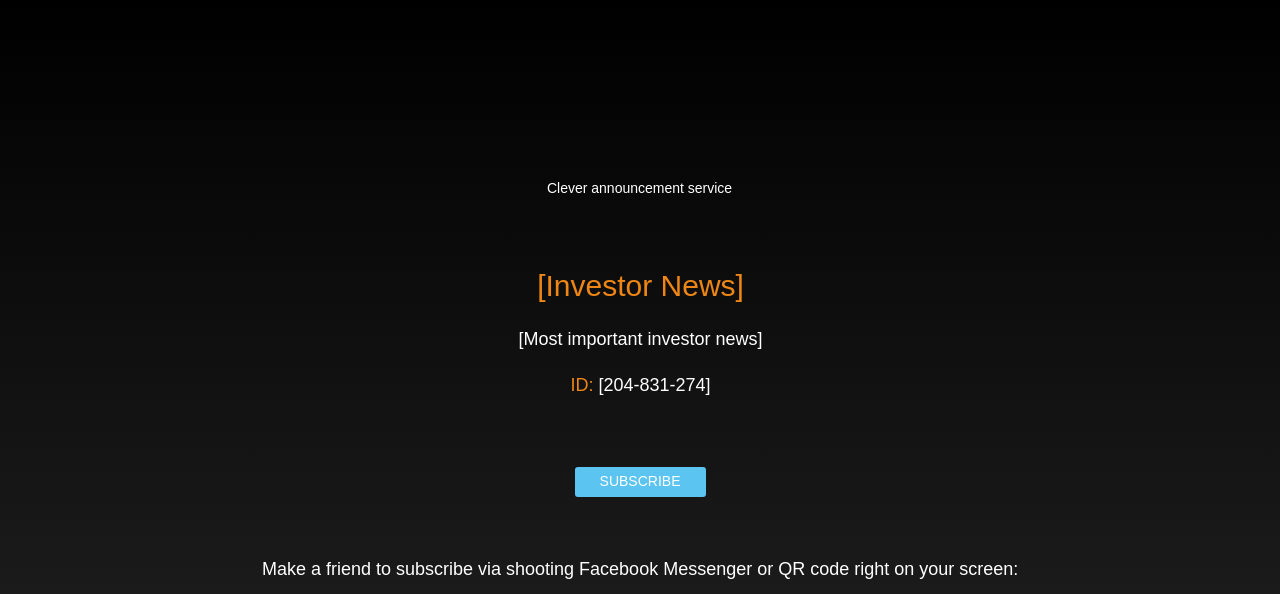
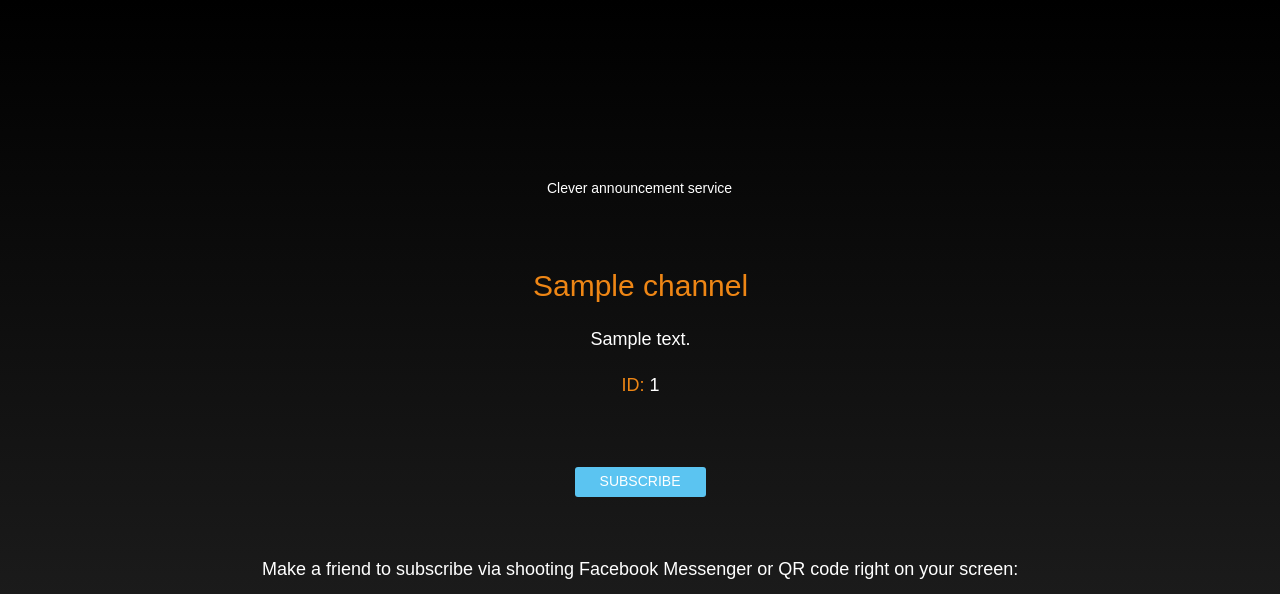
Before and after one commit to AlexeyBgsl/azure_testing, a Flask app: template web/templates/channel.html in a window 1280 px wide. Shown: the top 594 px of the page. Run offline with Flask 2, Linux system fonts and the light colour scheme; the template is opened without the code that fills it: most values are stand-ins (such as "Sample title", 1, 10 or a date in 2020); some libraries are stand-ins or nearby versions.

Commit message:
Web: basic per-channel info page

```diff
--- a/web/templates/channel.html
+++ b/web/templates/channel.html
@@ -47,23 +47,23 @@ if(typeof Muse == "undefined") window.Muse = {}; window.Muse.assets = {"required
      </div>
      <!-- m_editable region-id="editable-static-tag-U515-BP_infinity" template="channel.html" data-type="html" data-ice-options="disableImageResize,link,txtStyleTarget" -->
      <div class="clearfix colelem shared_content" id="u515-9" data-muse-uid="U515" data-muse-type="txt_frame" data-IBE-flags="txtStyleSrc" data-sizePolicy="fluidWidth" data-pintopage="page_fixedCenter" data-leftAdjustmentDoneBy="pu503" data-content-guid="u515-9_content"><!-- content -->
-      <h2 class="heading-channelInfo">[Investor News]</h2>
-      <p class="text-2">[Most important investor news]</p>
-      <p class="text-2"><span class="emphasis1">ID: </span>[204-831-274]</p>
+      <h2 class="heading-channelInfo">{{ channel.name }}</h2>
+      <p class="text-2">{{ channel.desc }}</p>
+      <p class="text-2"><span class="emphasis1">ID: </span>{{ channel.str_uchid }}</p>
      </div>
      <!-- /m_editable -->
      <!-- m_editable region-id="editable-static-tag-U1629-BP_infinity" template="channel.html" data-type="html" data-ice-options="disableImageResize,link,clickable,txtStyleTarget" data-ice-editable="link" -->
-     <a class="nonblock nontext rounded-corners button-normal clearfix colelem shared_content" id="u1629-4" href="https://m.me/locano.me?ref=sub:204831274" data-muse-uid="U1629" data-muse-type="txt_frame" data-IBE-flags="txtStyleSrc" data-sizePolicy="fixed" data-pintopage="page_fixedCenter" data-leftAdjustmentDoneBy="pu503" data-content-guid="u1629-4_content"><!-- content --><p class="button">Subscribe</p></a>
+     <a class="nonblock nontext rounded-corners button-normal clearfix colelem shared_content" id="u1629-4" href="https://m.me/locano.me?ref=sub:{{ channel.uchid }}" data-muse-uid="U1629" data-muse-type="txt_frame" data-IBE-flags="txtStyleSrc" data-sizePolicy="fixed" data-pintopage="page_fixedCenter" data-leftAdjustmentDoneBy="pu503" data-content-guid="u1629-4_content"><!-- content --><p class="button">Subscribe</p></a>
      <!-- /m_editable -->
      <!-- m_editable region-id="editable-static-tag-U547-BP_infinity" template="channel.html" data-type="image" -->
      <div class="rounded-corners codes clip_frame colelem" id="u547" data-muse-uid="U547" data-muse-type="img_frame" data-sizePolicy="fixed" data-pintopage="page_fixedCenter" data-leftAdjustmentDoneBy="pu503"><!-- image -->
-      <img class="block temp_no_img_src" id="u547_img" data-orig-src="images/fb-code.jpg?crc=4288517009" data-hidpi-src="images/fb-code_2x.jpg?crc=4183498336" alt="" width="228" height="228" data-muse-src="images/fb-code.jpg?crc=4288517009" src="images/blank.gif?crc=4208392903"/>
+      <img class="block temp_no_img_src" id="u547_img" data-orig-src="{{ channel.messenger_code }}?crc=4288517009" data-hidpi-src="{{ channel.messenger_code }}?crc=4183498336" alt="" width="228" height="228" data-muse-src="images/fb-code.jpg?crc=4288517009" src="images/blank.gif?crc=4208392903"/>
      </div>
      <!-- /m_editable -->
     </div>
     <!-- m_editable region-id="editable-static-tag-U4017-BP_infinity" template="channel.html" data-type="image" -->
     <div class="codes clip_frame grpelem" id="u4017" data-muse-uid="U4017" data-muse-type="img_frame" data-sizePolicy="fixed" data-pintopage="page_fluidx"><!-- image -->
-     <img class="block temp_no_img_src" id="u4017_img" data-orig-src="images/qr-code.jpg?crc=3913189788" data-hidpi-src="images/qr-code_2x.jpg?crc=4162116331" alt="" width="228" height="228" data-muse-src="images/qr-code.jpg?crc=3913189788" src="images/blank.gif?crc=4208392903"/>
+     <img class="block temp_no_img_src" id="u4017_img" data-orig-src="{{ channel.qr_code }}?crc=3913189788" data-hidpi-src="{{ channel.qr_code }}?crc=4162116331" alt="" width="228" height="228" data-muse-src="images/qr-code.jpg?crc=3913189788" src="images/blank.gif?crc=4208392903"/>
     </div>
     <!-- /m_editable -->
     <div class="verticalspacer" data-offset-top="858" data-content-above-spacer="858" data-content-below-spacer="93" data-sizePolicy="fixed" data-pintopage="page_fixedLeft"></div>
```
Also changed, not shown: web/__init__.py (+9 -7 lines).
